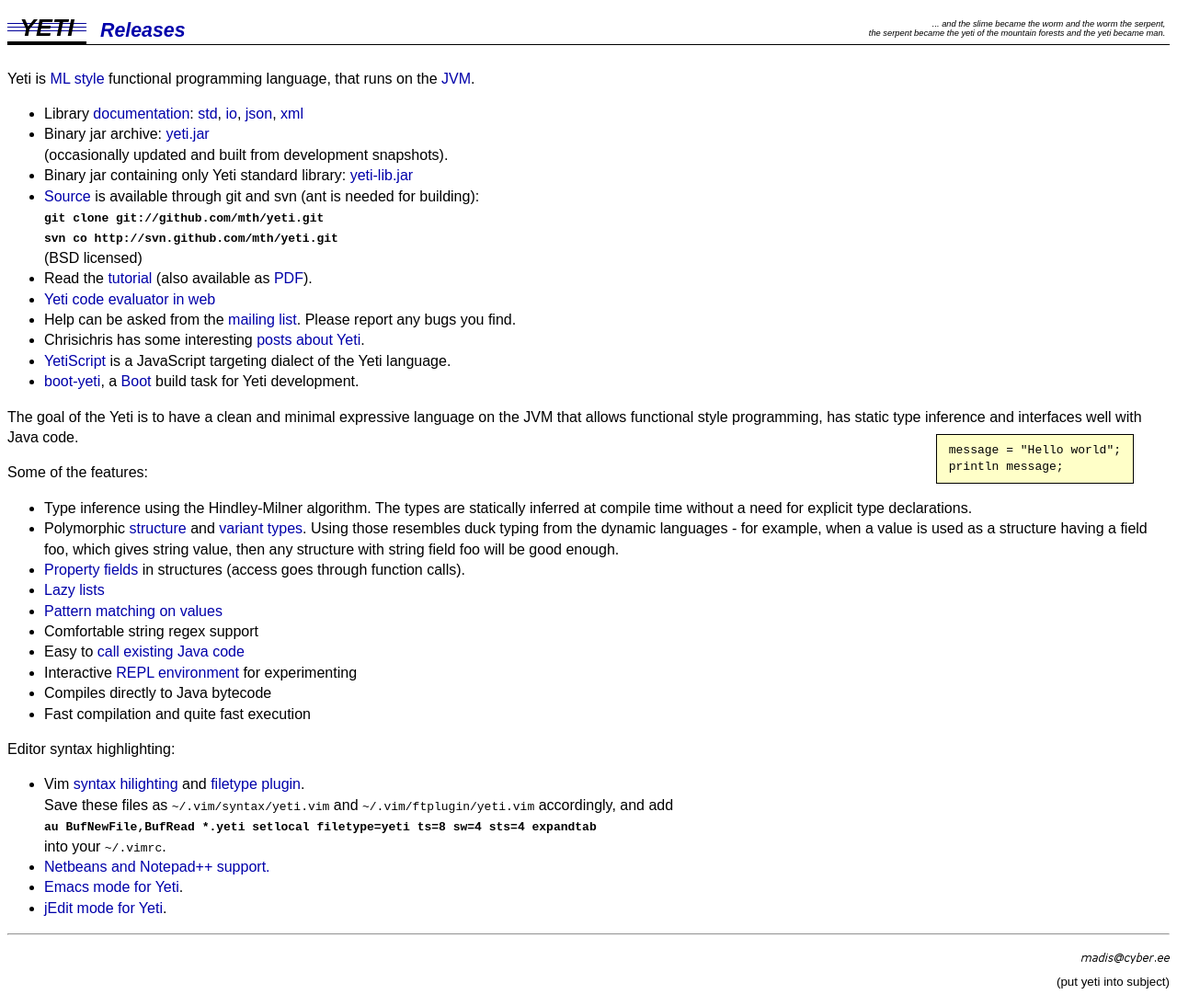
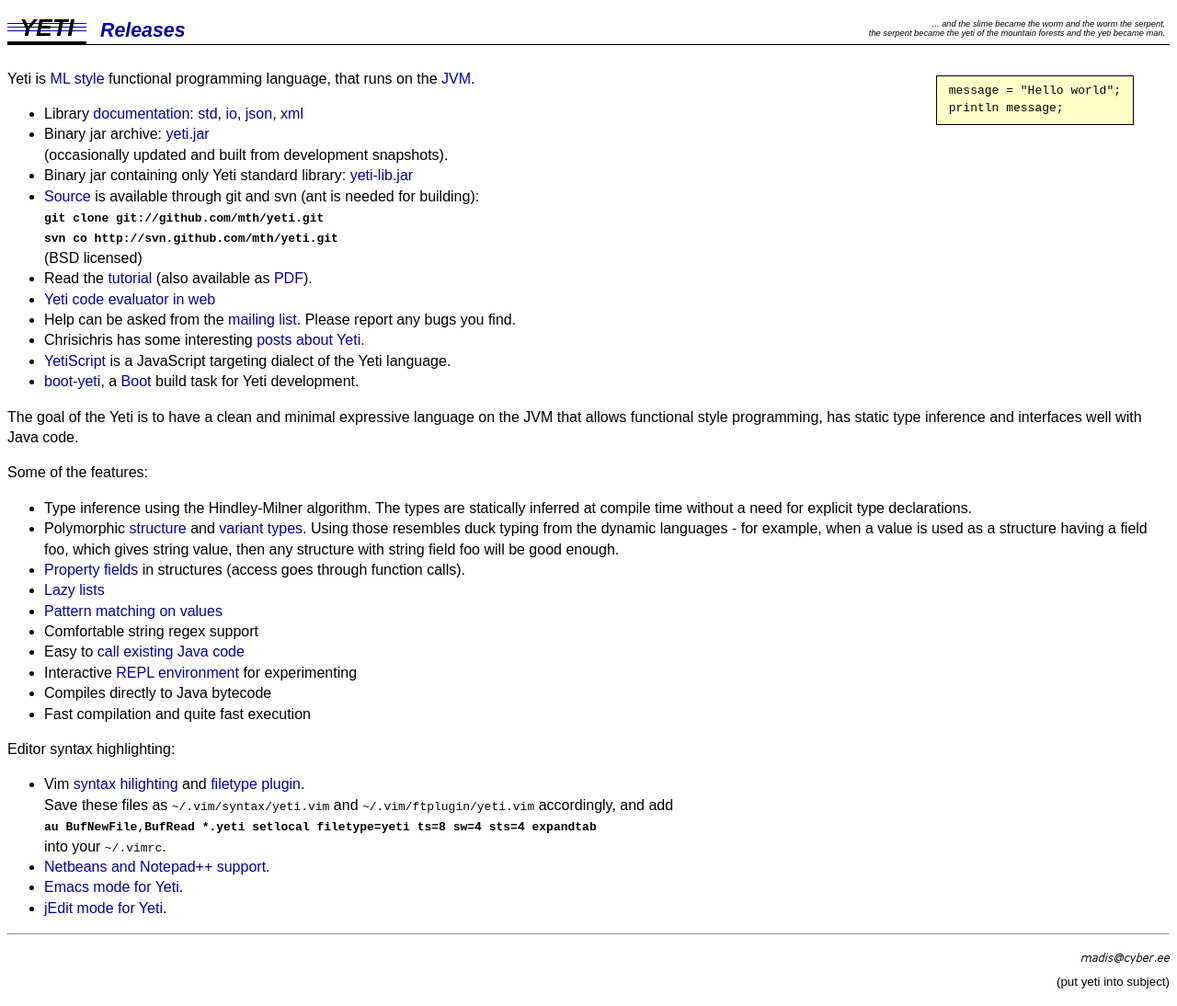
Before and after one commit to mth/mth.github.com, a Jekyll site: the page built from newyeti/index.html, in a window 1280 px wide. Shown: the whole page at 92% size. Built offline with Jekyll 4.4.1, drawn with Linux system fonts in a browser that asks for light colours; Markdown is read by kramdown in place of the engine named in the settings.

Commit message:
move sample up

```diff
--- a/newyeti/index.html
+++ b/newyeti/index.html
@@ -7,6 +7,8 @@
 <a href="http://en.wikipedia.org/wiki/ML_(programming_language)">ML style</a>
 functional programming language, that runs on the
 <a href="http://java.sun.com/docs/books/jvms/second_edition/html/VMSpecTOC.doc.html">JVM</a>.
+<pre class=hello>message = "Hello world";
+println message;</pre>
 <ul><li>Library
 <a href="http://dot.planet.ee/yeti/docs/latest/">documentation</a>:
 <a href="http://dot.planet.ee/yeti/docs/latest/yeti.lang.std.html">std</a>,
@@ -32,8 +34,6 @@
 <li><a href="https://github.com/alandipert/boot-yeti">boot-yeti</a>, a <a href="http://boot-clj.com/">Boot</a> build task for Yeti development.
 </ul>
 The goal of the Yeti is to have a clean and minimal expressive language on the JVM that allows functional style programming, has static type inference and interfaces well with Java code.
-<pre class=hello>message = "Hello world";
-println message;</pre>
 <p>Some of the features:
 <ul>
 <li>Type inference using the Hindley-Milner algorithm. The types are
```
